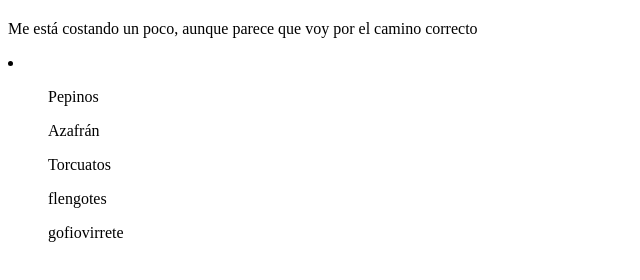
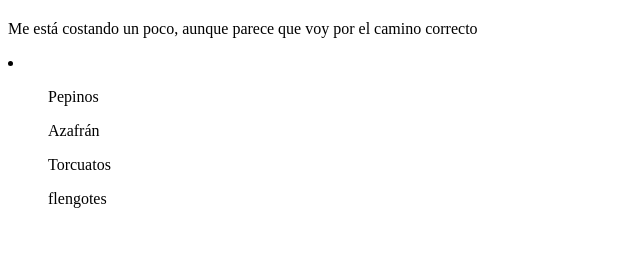
Before and after one commit to juatriesp/Branching, a plain HTML site: page index.html in a window 1280 px wide. Shown: the part 60-340 px from the top of the page, without its empty margins (0-640 px from the left). Drawn offline with Linux system fonts and the light colour scheme.

```diff
--- a/index.html
+++ b/index.html
@@ -15,7 +15,6 @@
         <ol>Azafrán</ol>
         <ol>Torcuatos</ol>
         <ol>flengotes</ol>
-        <ol>gofiovirrete</ol>
     </li>
 </body>
 </html>
```
